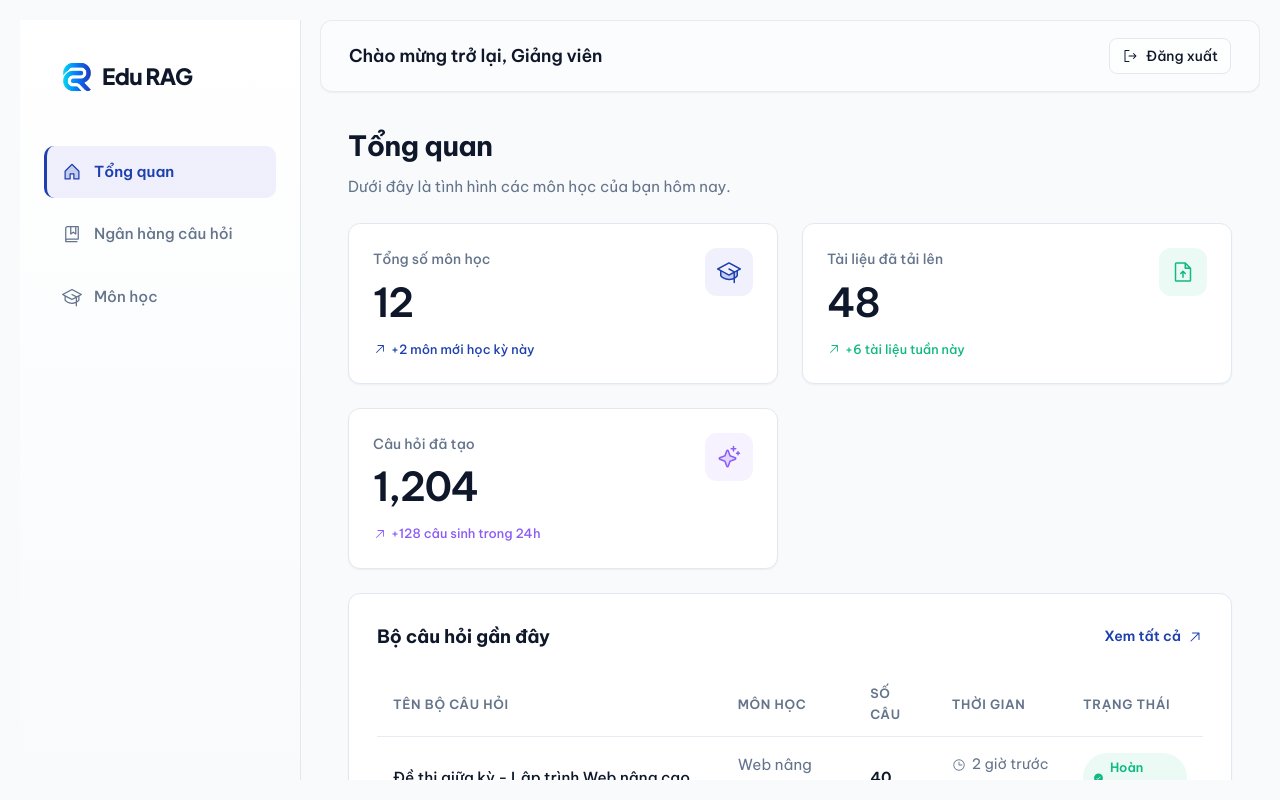
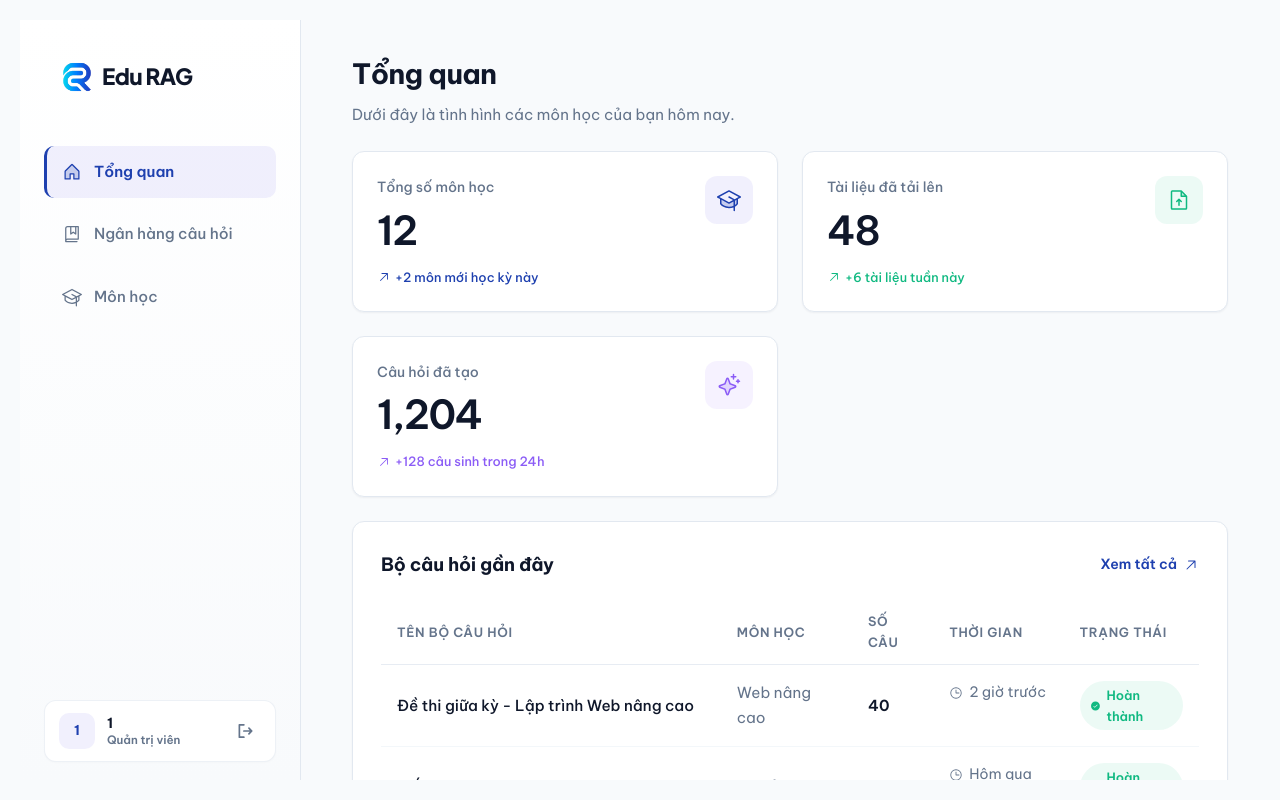
Before and after one commit to chplay2020/edu-rag-assessment-question-generator, a React (Vite) app in the folder frontend/: page / in a window 1280 px wide. Built offline with nearby package versions, Linux system fonts and the light colour scheme; no server answers; sample sign-in values are in the browser's storage.

Commit message:
change ui

```diff
--- a/frontend/src/App.tsx
+++ b/frontend/src/App.tsx
@@ -17,7 +17,7 @@ function App() {
         <Route element={<AuthGuard />}>
           <Route element={<MainLayout />}>
             <Route path="/" element={<Dashboard />} />
-            <Route path="/questions" element={<div style={{ padding: '24px' }}><h2>Ngân hàng câu hỏi (Đang phát triển)</h2></div>} />
+            <Route path="/questions" element={<div style={{ padding: '32px 32px 40px 32px' }}><h2>Ngân hàng câu hỏi (Đang phát triển)</h2></div>} />
             <Route path="/courses" element={<Courses />} />
             <Route path="/courses/:id" element={<CourseDetail />} />
           </Route>
--- a/frontend/src/layouts/MainLayout.css
+++ b/frontend/src/layouts/MainLayout.css
@@ -111,32 +111,92 @@
   overflow: hidden;
 }
 
-.header {
+.btn-logout-icon {
+  margin-left: auto;
   display: flex;
-  justify-content: space-between;
   align-items: center;
-  padding: 16px 28px;
-  height: 72px;
-  background: rgba(255, 255, 255, 0.45) !important;
-  border: 1px solid rgba(226, 232, 240, 0.8) !important;
+  justify-content: center;
+  width: 32px;
+  height: 32px;
+  border-radius: 8px;
+  border: none;
+  background-color: transparent;
+  color: var(--color-text-muted);
+  cursor: pointer;
+  transition: all var(--transition-fast);
 }
 
-.header-title h3 {
-  font-size: 1.1rem;
-  font-weight: 600;
-  color: var(--color-text-main);
-  letter-spacing: -0.01em;
-}
-
-.header-actions {
-  display: flex;
-  align-items: center;
+.btn-logout-icon:hover {
+  background-color: rgba(226, 232, 240, 0.8);
+  color: #173864;
 }
 
 .page-content {
   flex: 1;
   overflow-y: auto;
   border-radius: 16px;
+}
+
+/* User Block (Sidebar Footer) */
+.sidebar-footer {
+  margin-top: auto;
+  padding-top: 20px;
+}
+
+.user-block {
+  display: flex;
+  align-items: center;
+  gap: 12px;
+  padding: 12px 14px;
+  border-radius: 12px;
+  background-color: #ffffff;
+  border: 1px solid rgba(226, 232, 240, 0.6);
+  box-shadow: 0 1px 2px rgba(15, 23, 42, 0.02);
+  transition: border-color var(--transition-fast), box-shadow var(--transition-fast);
+}
+
+.user-block:hover {
+  border-color: rgba(203, 213, 225, 0.8);
+  box-shadow: 0 2px 4px rgba(15, 23, 42, 0.04);
+}
+
+.user-avatar {
+  width: 36px;
+  height: 36px;
+  border-radius: 10px;
+  background-color: rgba(79, 70, 229, 0.08);
+  color: var(--color-primary);
+  font-size: 0.85rem;
+  font-weight: 700;
+  display: flex;
+  align-items: center;
+  justify-content: center;
+  flex-shrink: 0;
+  letter-spacing: 0.02em;
+}
+
+.user-info {
+  display: flex;
+  flex-direction: column;
+  min-width: 0;
+  gap: 2px;
+}
+
+.user-name {
+  font-size: 0.875rem;
+  font-weight: 700;
+  color: var(--color-text-main);
+  white-space: nowrap;
+  overflow: hidden;
+  text-overflow: ellipsis;
+  line-height: 1.2;
+}
+
+.user-role {
+  font-size: 0.725rem;
+  font-weight: 600;
+  color: var(--color-text-muted);
+  line-height: 1.2;
 }
 
 @media (max-width: 768px) {
@@ -172,7 +232,179 @@
     height: auto;
   }
 
-  .header {
-    padding: 16px;
+  .sidebar-footer {
+    display: none;
   }
 }
+
+/* Xác nhận đăng xuất Modal */
+
+.logout-backdrop {
+  position: fixed;
+  inset: 0;
+  background: rgba(15, 23, 42, 0.50);
+  z-index: 200;
+  display: flex;
+  align-items: center;
+  justify-content: center;
+}
+
+.logout-modal {
+  width: min(420px, calc(100vw - 40px));
+  background: #ffffff;
+  border-radius: 16px;
+  box-shadow:
+    0 0 0 1px rgba(15, 23, 42, 0.06),
+    0 4px 6px -1px rgba(15, 23, 42, 0.06),
+    0 24px 48px -8px rgba(15, 23, 42, 0.14);
+  display: flex;
+  flex-direction: column;
+  overflow: hidden;
+  text-align: left;
+}
+
+.logout-modal-header {
+  display: flex;
+  align-items: center;
+  justify-content: space-between;
+  padding: 20px 24px 14px 24px;
+  border-bottom: 1px solid #f1f5f9;
+}
+
+.logout-modal-title {
+  font-size: 1.15rem;
+  font-weight: 700;
+  color: #0f172a;
+  line-height: 1.2;
+  margin: 0;
+}
+
+.logout-modal-close {
+  background: none;
+  border: none;
+  color: #94a3b8;
+  cursor: pointer;
+  padding: 6px;
+  border-radius: 8px;
+  display: flex;
+  align-items: center;
+  justify-content: center;
+  transition: all 0.15s ease;
+  margin-right: -6px;
+}
+
+.logout-modal-close:hover {
+  background-color: #f1f5f9;
+  color: #475569;
+}
+
+.logout-modal-body {
+  padding: 14px 24px 24px 24px;
+  display: flex;
+  flex-direction: column;
+  gap: 16px;
+}
+
+.logout-modal-desc {
+  font-size: 0.95rem;
+  color: #475569;
+  line-height: 1.5;
+  margin: 0;
+}
+
+/* Action row */
+.logout-modal-actions {
+  display: flex;
+  align-items: center;
+  justify-content: flex-end;
+  gap: 12px;
+  width: 100%;
+}
+
+/* Cancel button */
+.logout-modal-btn-cancel {
+  padding: 7px 16px;
+  border-radius: 10px;
+  font-size: 0.9rem;
+  font-weight: 600;
+  border: 1px solid #cbd5e1;
+  background: #ffffff;
+  color: var(--color-text-muted);
+  cursor: pointer;
+  transition: background-color 0.15s ease, border-color 0.15s ease, color 0.15s ease;
+}
+
+.logout-modal-btn-cancel:hover {
+  background: rgba(15, 23, 42, 0.04);
+  color: var(--color-text-main);
+}
+
+.logout-modal-btn-cancel:focus-visible {
+  outline: 2px solid var(--color-primary);
+  outline-offset: 2px;
+}
+
+.logout-modal-btn-cancel:active {
+  background: #e2e8f0;
+}
+
+.logout-modal-btn-cancel:disabled {
+  opacity: 0.5;
+  cursor: not-allowed;
+}
+
+/* Confirm button */
+.logout-modal-btn-confirm {
+  display: flex;
+  align-items: center;
+  justify-content: center;
+  gap: 8px;
+  padding: 7px 16px;
+  border-radius: 10px;
+  font-size: 0.9rem;
+  font-weight: 600;
+  border: none;
+  background: var(--color-text-main);
+  color: #ffffff;
+  cursor: pointer;
+  transition: all 0.15s ease;
+  box-shadow: 0 1px 2px rgba(15, 23, 42, 0.08);
+}
+
+.logout-modal-btn-confirm:hover:not(:disabled) {
+  background: #000000;
+  box-shadow: 0 4px 12px rgba(15, 23, 42, 0.15);
+}
+
+.logout-modal-btn-confirm:focus-visible {
+  outline: 2px solid var(--color-text-main);
+  outline-offset: 2px;
+}
+
+.logout-modal-btn-confirm:active:not(:disabled) {
+  background: #0f172a;
+  box-shadow: 0 1px 2px rgba(15, 23, 42, 0.08);
+}
+
+.logout-modal-btn-confirm:disabled,
+.logout-modal-btn-confirm.loading {
+  opacity: 0.75;
+  cursor: not-allowed;
+}
+
+/* Loading spinner */
+.logout-spinner {
+  width: 15px;
+  height: 15px;
+  border: 2px solid rgba(255, 255, 255, 0.35);
+  border-top-color: #ffffff;
+  border-radius: 50%;
+  display: inline-block;
+  animation: logout-spin 0.65s linear infinite;
+}
+
+@keyframes logout-spin {
+  to {
+    transform: rotate(360deg);
+  }
+}
--- a/frontend/src/layouts/MainLayout.tsx
+++ b/frontend/src/layouts/MainLayout.tsx
@@ -3,17 +3,58 @@ import { Outlet, Link, useNavigate, useLocation } from 'react-router-dom';
 import './MainLayout.css';
 import { Button } from '../components/common/Button';
 import logo from '../assets/Logo.png';
-import { House, BookBookmark, GraduationCap, SignOut } from '@phosphor-icons/react';
-import { motion } from 'motion/react';
+import { House, BookBookmark, GraduationCap, SignOut, Warning, X } from '@phosphor-icons/react';
+import { motion, AnimatePresence } from 'motion/react';
 
 export const MainLayout: React.FC = () => {
   const navigate = useNavigate();
   const location = useLocation();
+  const [showLogoutModal, setShowLogoutModal] = React.useState(false);
+  const [isLoggingOut, setIsLoggingOut] = React.useState(false);
 
   const handleLogout = () => {
-    localStorage.removeItem('isAuthenticated');
-    navigate('/login');
+    setIsLoggingOut(true);
+    // Small delay for UX feedback before clearing
+    setTimeout(() => {
+      localStorage.removeItem('isAuthenticated');
+      localStorage.removeItem('access_token');
+      navigate('/login');
+    }, 350);
   };
+
+  // Lấy thông tin user từ JWT token (hoặc fallback)
+  const getUserInfo = () => {
+    try {
+      const token = localStorage.getItem('access_token');
+      if (token) {
+        const payloadStr = atob(token.split('.')[1]);
+        const payload = JSON.parse(payloadStr);
+        const email = payload.sub || 'admin@example.com';
+        const roleStr = payload.role === 'admin' ? 'Quản trị viên' : 'Giảng viên';
+
+        // Tạo tên hiển thị từ email (giả lập)
+        const namePart = email.split('@')[0];
+        const name = namePart.split('.').map((p: string) => p.charAt(0).toUpperCase() + p.slice(1)).join(' ');
+
+        // Lấy 2 chữ cái đầu làm avatar
+        const initials = namePart.substring(0, 2).toUpperCase();
+
+        return { name, email, role: roleStr, initials };
+      }
+    } catch (e) {
+      console.error('Failed to parse JWT token', e);
+    }
+
+    // Fallback
+    return {
+      name: 'Nguyễn Văn An',
+      email: 'admin@example.com',
+      role: 'Giảng viên',
+      initials: 'NA'
+    };
+  };
+
+  const userInfo = getUserInfo();
 
   const navItems = [
     { path: '/', label: 'Tổng quan', icon: House },
@@ -51,28 +92,109 @@ export const MainLayout: React.FC = () => {
             );
           })}
         </nav>
+
+        {/* User Block Footer */}
+        <div className="sidebar-footer">
+          <div className="user-block">
+            <div className="user-avatar">
+              {userInfo.initials}
+            </div>
+            <div className="user-info">
+              <span className="user-name">{userInfo.name}</span>
+              <span className="user-role">{userInfo.role}</span>
+            </div>
+            <button
+              className="btn-logout-icon"
+              onClick={() => setShowLogoutModal(true)}
+              title="Đăng xuất"
+            >
+              <SignOut size={18} weight="bold" />
+            </button>
+          </div>
+        </div>
       </aside>
 
       {/* Main Content Area */}
       <div className="main-content">
-        {/* Header */}
-        <header className="header glass-panel">
-          <div className="header-title">
-            <h3>Chào mừng trở lại, Giảng viên</h3>
-          </div>
-          <div className="header-actions">
-            <Button variant="secondary" size="sm" onClick={handleLogout} style={{ display: 'flex', alignItems: 'center', gap: '8px' }}>
-              <SignOut size={16} />
-              <span>Đăng xuất</span>
-            </Button>
-          </div>
-        </header>
-
         {/* Page Content (Outlet) */}
         <main className="page-content">
           <Outlet />
         </main>
       </div>
+
+      {/* Xác nhận đăng xuất Modal */}
+      <AnimatePresence>
+        {showLogoutModal && (
+          <motion.div
+            key="logout-modal-backdrop"
+            className="logout-backdrop"
+            initial={{ opacity: 0 }}
+            animate={{ opacity: 1 }}
+            exit={{ opacity: 0 }}
+            transition={{ duration: 0.18 }}
+            onClick={(e) => {
+              if (e.target === e.currentTarget && !isLoggingOut) {
+                setShowLogoutModal(false);
+              }
+            }}
+          >
+            <motion.div
+              className="logout-modal"
+              role="dialog"
+              aria-modal="true"
+              aria-labelledby="logout-modal-title"
+              initial={{ opacity: 0 }}
+              animate={{ opacity: 1 }}
+              exit={{ opacity: 0 }}
+              transition={{ duration: 0.15, ease: 'easeOut' }}
+              onClick={(e) => e.stopPropagation()}
+            >
+              <div className="logout-modal-header">
+                <h3 id="logout-modal-title" className="logout-modal-title">
+                  Đăng xuất
+                </h3>
+                <button
+                  className="logout-modal-close"
+                  onClick={() => setShowLogoutModal(false)}
+                  disabled={isLoggingOut}
+                  aria-label="Đóng"
+                >
+                  <X size={20} />
+                </button>
+              </div>
+
+              <div className="logout-modal-body">
+                <p className="logout-modal-desc">
+                  Bạn sẽ được chuyển về trang đăng nhập. Hãy chắc chắn các thay đổi đã được lưu.
+                </p>
+
+                {/* Actions */}
+                <div className="logout-modal-actions">
+                  <button
+                    className="logout-modal-btn-cancel"
+                    onClick={() => setShowLogoutModal(false)}
+                    disabled={isLoggingOut}
+                  >
+                    Huỷ
+                  </button>
+                  <button
+                    className={`logout-modal-btn-confirm ${isLoggingOut ? 'loading' : ''}`}
+                    onClick={handleLogout}
+                    disabled={isLoggingOut}
+                  >
+                    {isLoggingOut ? (
+                      <span className="logout-spinner" />
+                    ) : (
+                      <SignOut size={16} weight="bold" />
+                    )}
+                    <span>{isLoggingOut ? 'Đang đăng xuất…' : 'Đăng xuất'}</span>
+                  </button>
+                </div>
+              </div>
+            </motion.div>
+          </motion.div>
+        )}
+      </AnimatePresence>
     </div>
   );
 };
--- a/frontend/src/pages/CourseDetail.css
+++ b/frontend/src/pages/CourseDetail.css
@@ -2,7 +2,7 @@
   display: flex;
   flex-direction: column;
   gap: 20px;
-  padding: 16px 36px 40px 36px;
+  padding: 32px 36px 40px 36px;
 }
 
 /* Back Button */
--- a/frontend/src/pages/Dashboard.tsx
+++ b/frontend/src/pages/Dashboard.tsx
@@ -55,7 +55,7 @@ export const Dashboard: React.FC = () => {
   return (
     <motion.div
       className="dashboard-container"
-      style={{ padding: '12px 28px 28px 28px', display: 'flex', flexDirection: 'column', gap: '24px' }}
+      style={{ padding: '32px 32px 40px 32px', display: 'flex', flexDirection: 'column', gap: '24px' }}
       variants={containerVariants}
       initial="hidden"
       animate="show"
```
Also changed, not shown: frontend/src/pages/Courses.css (+7 -2 lines), frontend/src/pages/Courses.tsx (+13 -10 lines).
